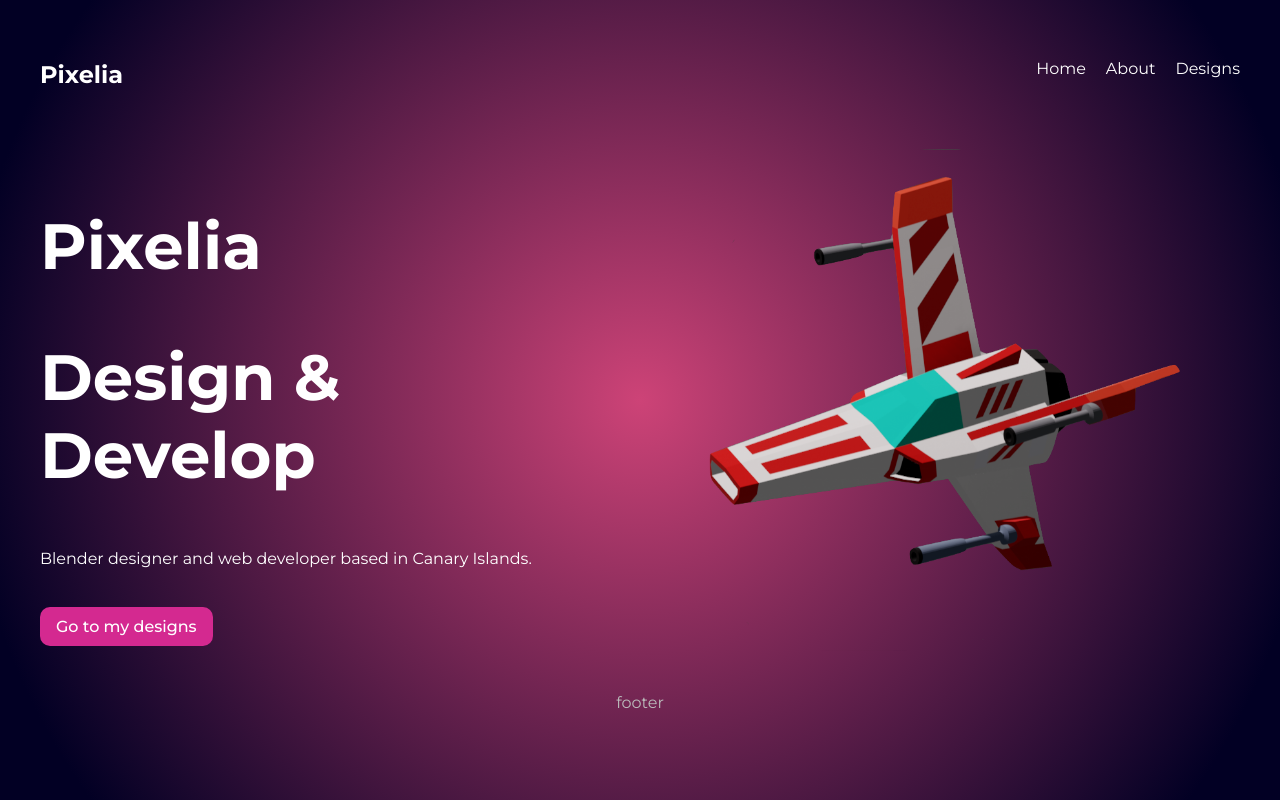
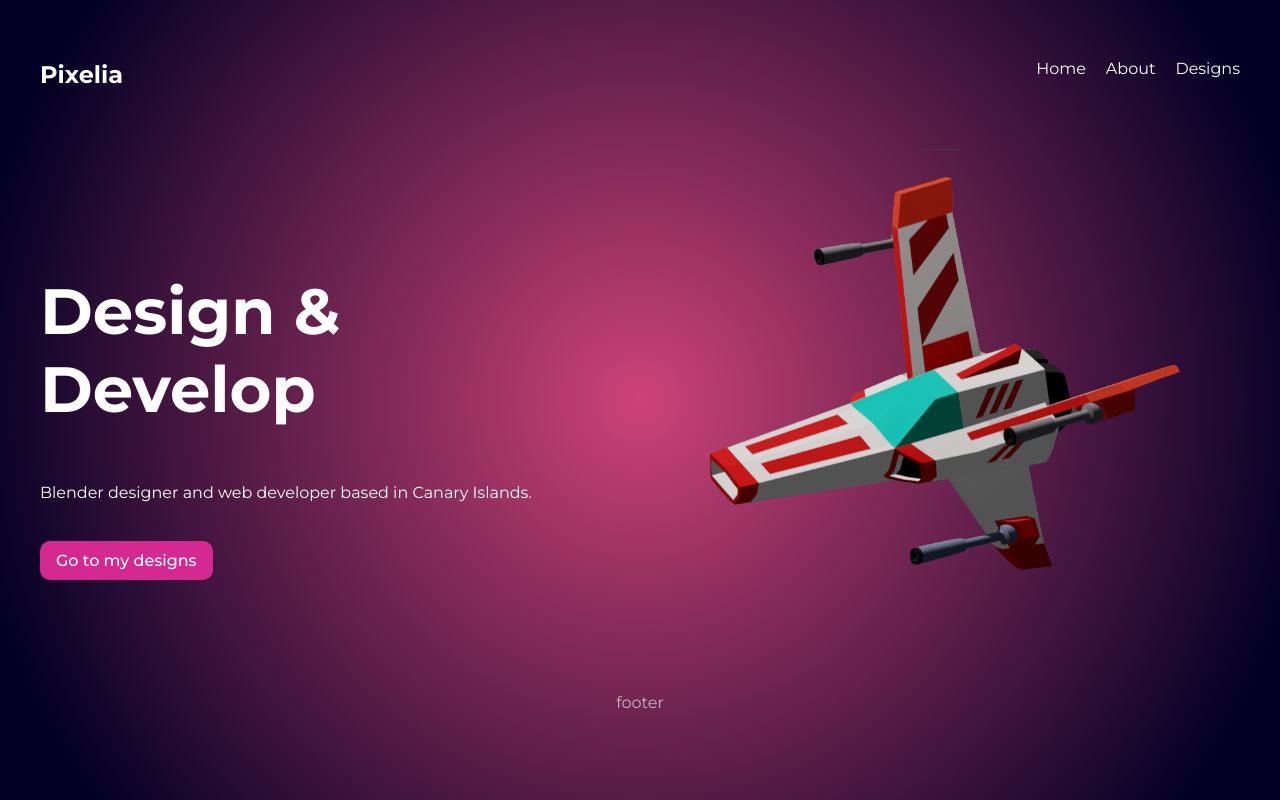
Before and after one commit to Eapu/pixelia, a Gatsby site: page / in a window 1280 px wide. Built offline with nearby package versions, Linux system fonts and the light colour scheme; Gatsby itself is replaced by a stand-in of ours.

Commit message:
Remove title

```diff
--- a/src/pages/index.js
+++ b/src/pages/index.js
@@ -6,12 +6,11 @@ import { GatsbyImage, getImage } from "gatsby-plugin-image"
 
 export default function Home({ data }) {
   const image = getImage(data.file.childImageSharp)
-console.log(data,'data')
+  console.log(data,'data')
   return (
     <Layout>
       <section className={styles.header}>
         <div>
-          <h2>Pixelia</h2>
           <h2>Design & Develop</h2>
           <p>Blender designer and web developer based in Canary Islands.</p>
           <Link className={styles.btn} to="/projects">Go to my designs</Link>
```
